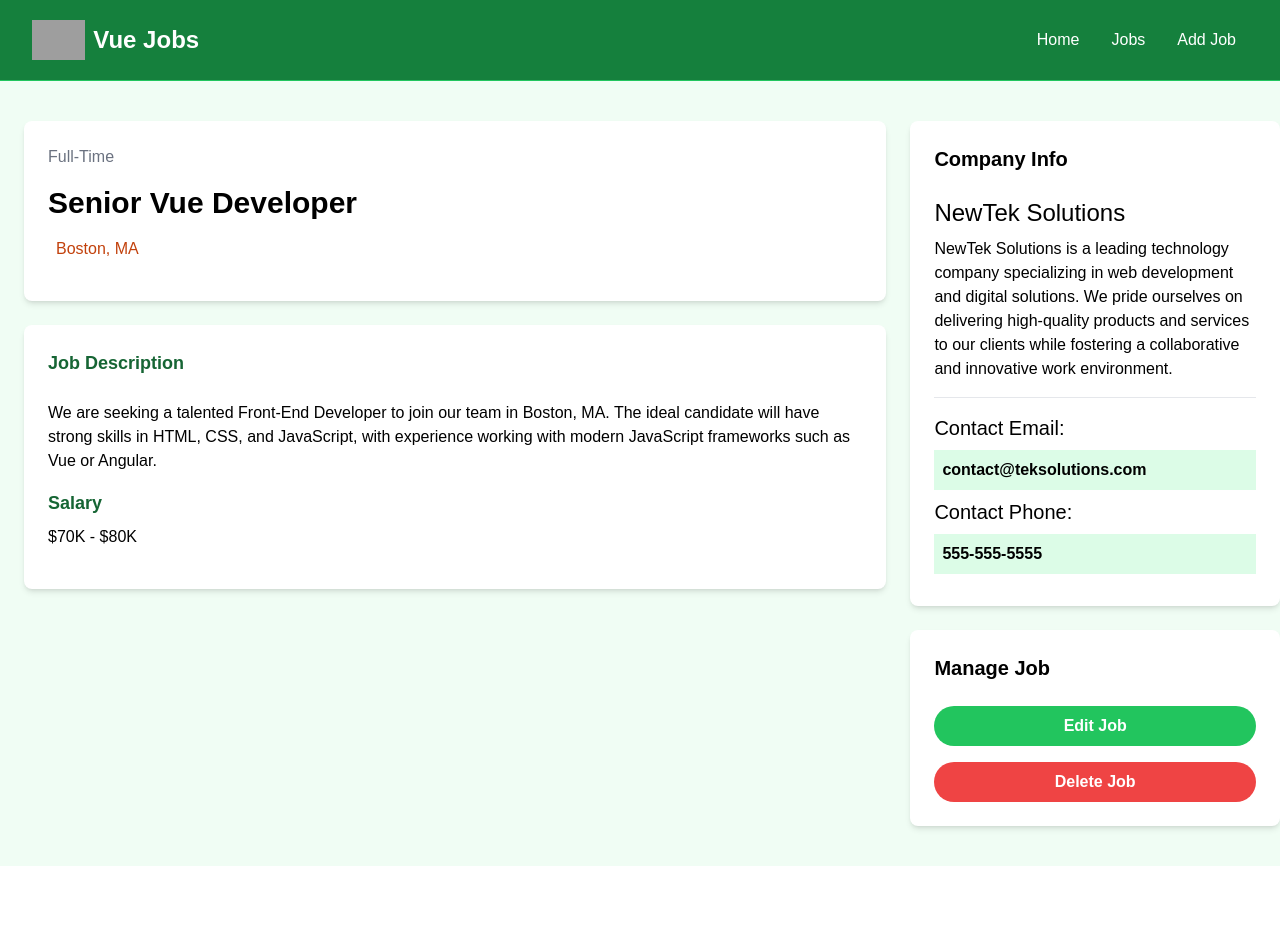
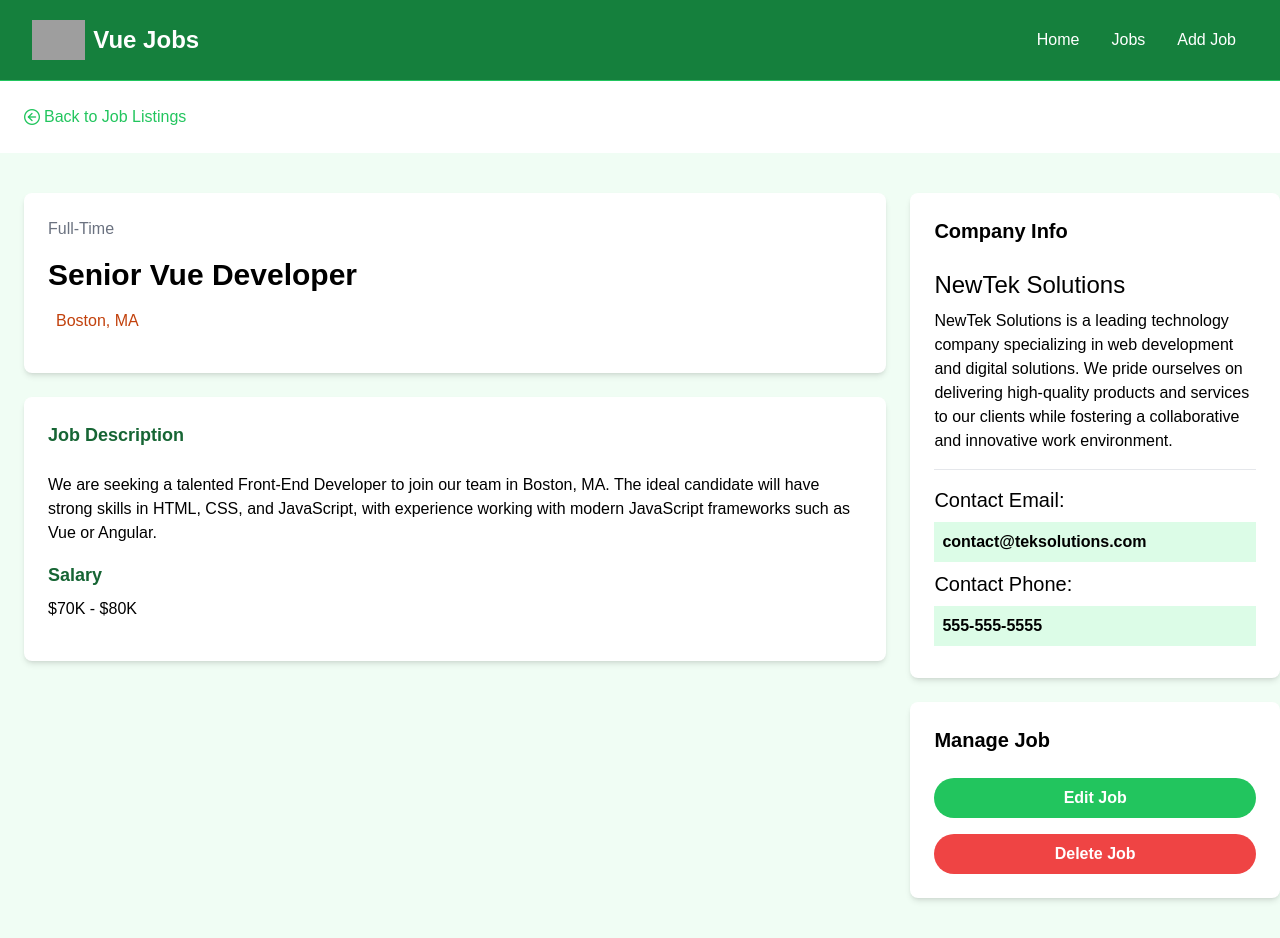
Before and after one commit to edijajuli/joblistings-vue, a Vue app: page /jobs/1 in a window 1280 px wide. Before the commit the page ends 866 px from the top, so only its background shows below. Built offline with nearby package versions, Linux system fonts and the light colour scheme; data requests are answered from the project's data file; grey boxes are pictures that could not be loaded.

Commit message:
add backbutton component

```diff
--- /dev/null
+++ b/src/components/BackButton.vue
@@ -0,0 +1,16 @@
+<script setup>
+import { RouterLink } from "vue-router";
+</script>
+
+<template>
+  <section>
+    <div class="container m-auto py-6 px-6">
+      <RouterLink
+        to="/jobs"
+        class="text-green-500 hover:text-green-600 flex items-center"
+      >
+        <i class="pi pi-arrow-circle-left mr-1"></i> Back to Job Listings
+      </RouterLink>
+    </div>
+  </section>
+</template>
--- a/src/views/JobView.vue
+++ b/src/views/JobView.vue
@@ -3,6 +3,7 @@
 import { reactive, onMounted } from "vue";
 import { useRoute, RouterLink } from "vue-router";
 import axios from "axios";
+import BackButton from "@/components/BackButton.vue";
 
 const route = useRoute();
 
@@ -26,6 +27,7 @@
 </script>
 
 <template>
+  <BackButton />
   <section v-if="!state.isLoading" class="bg-green-50">
     <div class="container m-auto py-10 px-6">
       <div class="grid grid-cols-1 md:grid-cols-70/30 w-full gap-6">
```
